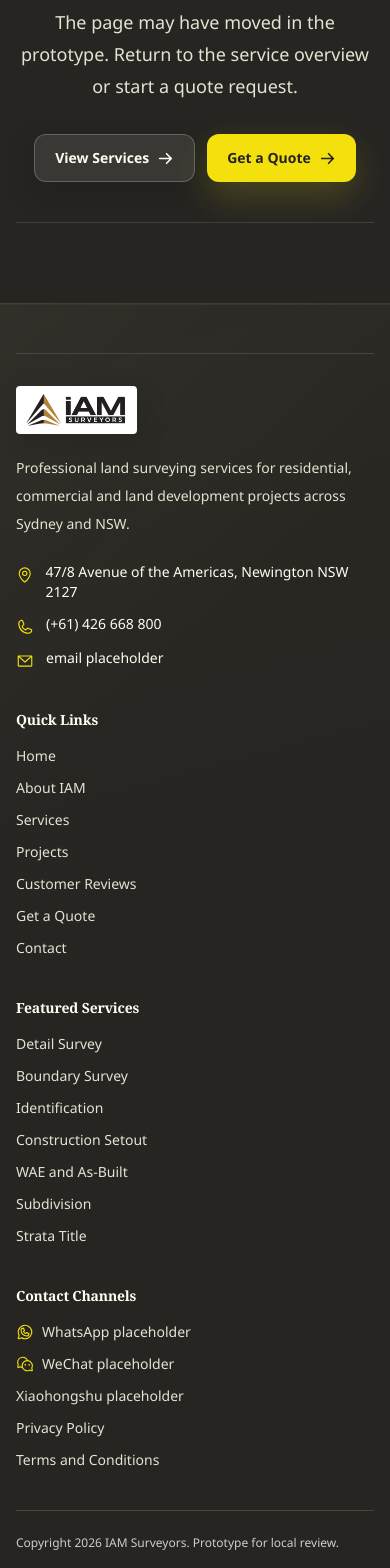
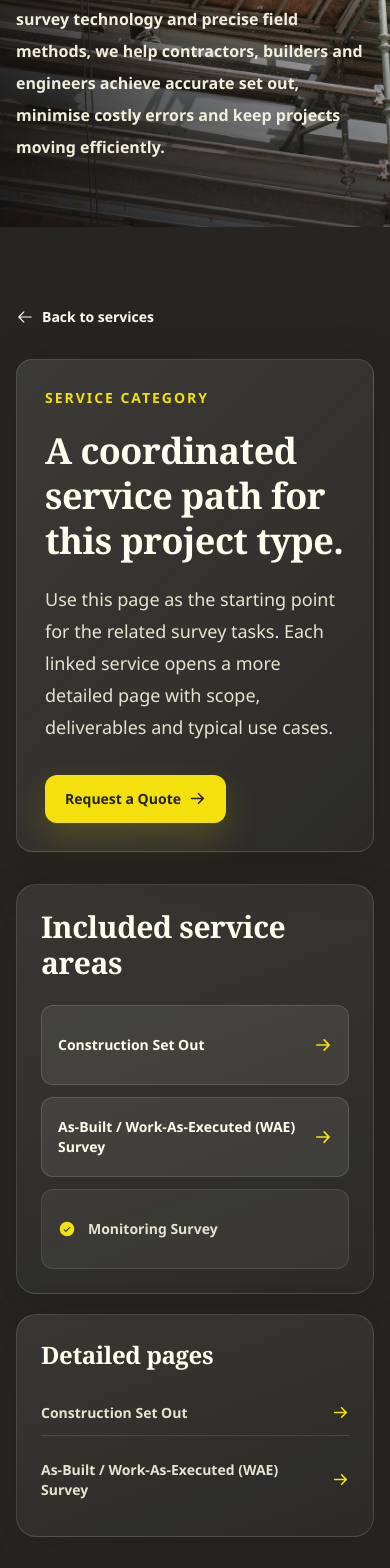
Before and after one commit to simingzhe0206-creator/IAM, a React (Vite) app: page /services/category/construction-surveys in a window 390 px wide. Shown: the part 320-1888 px from the top of the page. Built offline with nearby package versions, Linux system fonts and the light colour scheme.

Commit message:
Add full bleed heroes and service category pages

```diff
--- a/src/App.tsx
+++ b/src/App.tsx
@@ -8,6 +8,7 @@ import { NotFound } from './pages/NotFound';
 import { Projects } from './pages/Projects';
 import { Quote } from './pages/Quote';
 import { Reviews } from './pages/Reviews';
+import { ServiceCategoryDetail } from './pages/ServiceCategoryDetail';
 import { ServiceDetail } from './pages/ServiceDetail';
 import { Services } from './pages/Services';
 
@@ -21,6 +22,7 @@ export default function App() {
           <Route path="/about" element={<About />} />
           <Route path="/about/capabilities" element={<Navigate to="/about" replace />} />
           <Route path="/services" element={<Services />} />
+          <Route path="/services/category/:categorySlug" element={<ServiceCategoryDetail />} />
           <Route path="/services/:slug" element={<ServiceDetail />} />
           <Route path="/projects" element={<Projects />} />
           <Route path="/reviews" element={<Reviews />} />
--- a/src/components/Header.tsx
+++ b/src/components/Header.tsx
@@ -71,8 +71,13 @@ export function Header() {
                   </Link>
                   <div className="mt-3 grid gap-3 md:grid-cols-2">
                     {serviceCategories.map((category) => (
-                      <div key={category.title} className="rounded-xl border border-[#fffdf0]/10 bg-[#fffdf0]/6 p-3">
-                        <div className="text-sm font-extrabold text-[#fffdf0]">{category.title}</div>
+                      <div key={category.slug} className="rounded-xl border border-[#fffdf0]/10 bg-[#fffdf0]/6 p-3">
+                        <Link
+                          to={`/services/category/${category.slug}`}
+                          className="text-sm font-extrabold text-[#fffdf0] transition hover:text-[#f4e00c]"
+                        >
+                          {category.title}
+                        </Link>
                         <div className="mt-2 grid gap-1.5">
                           {category.services.slice(0, 4).map((item) =>
                             item.slug ? (
@@ -88,9 +93,13 @@ export function Header() {
                                 {item.label}
                               </NavLink>
                             ) : (
-                              <span key={`${category.title}-${item.label}`} className="text-xs font-semibold text-[#e6e2d2]/70">
+                              <Link
+                                key={`${category.title}-${item.label}`}
+                                to={`/services/category/${category.slug}`}
+                                className="text-xs font-semibold text-[#e6e2d2]/70 transition hover:text-[#fffdf0]"
+                              >
                                 {item.label}
-                              </span>
+                              </Link>
                             )
                           )}
                         </div>
@@ -177,16 +186,21 @@ export function Header() {
               </nav>
               <div className="mt-5 grid gap-2 border-t border-[#fffdf0]/14 pt-5">
                 {serviceCategories.map((category) => (
-                  <div key={category.title} className="grid gap-2 rounded-xl border border-[#fffdf0]/10 p-3">
-                    <div className="text-sm font-bold text-[#fffdf0]">{category.title}</div>
+                  <div key={category.slug} className="grid gap-2 rounded-xl border border-[#fffdf0]/10 p-3">
+                    <Link
+                      className="text-sm font-bold text-[#fffdf0]"
+                      to={`/services/category/${category.slug}`}
+                      onClick={() => setOpen(false)}
+                    >
+                      {category.title}
+                    </Link>
                     {category.services
-                      .filter((item) => item.slug)
                       .slice(0, 4)
                       .map((item) => (
                         <Link
                           key={`${category.title}-${item.label}`}
                           className="text-sm text-[#e6e2d2]"
-                          to={`/services/${item.slug}`}
+                          to={item.slug ? `/services/${item.slug}` : `/services/category/${category.slug}`}
                           onClick={() => setOpen(false)}
                         >
                           {item.label}
--- a/src/components/PageHero.tsx
+++ b/src/components/PageHero.tsx
@@ -5,22 +5,34 @@ type PageHeroProps = {
 };
 
 export function PageHero({ title, children, image }: PageHeroProps) {
+  if (image) {
+    return (
+      <section className="relative min-h-[64vh] overflow-hidden bg-[#1c1b19]">
+        <img className="absolute inset-0 h-full w-full object-cover image-treatment" src={image} alt="" />
+        <div className="absolute inset-0 bg-gradient-to-r from-[#11100f]/82 via-[#11100f]/44 to-[#11100f]/12" />
+        <div className="absolute inset-0 bg-gradient-to-t from-[#11100f]/64 via-transparent to-[#11100f]/22" />
+        <div className="section-shell relative z-10 flex min-h-[64vh] items-end pb-16 pt-32 md:pb-20 md:pt-40">
+          <div className="max-w-4xl">
+            <h1 className="text-balance text-4xl font-extrabold leading-[1.04] tracking-normal text-[#fffdf0] sm:text-5xl md:text-7xl">
+              {title}
+            </h1>
+            <div className="mt-6 max-w-2xl text-base font-semibold leading-8 text-[#f0eedc] sm:text-lg">{children}</div>
+          </div>
+        </div>
+      </section>
+    );
+  }
+
   return (
     <section className="section-band section-band-hero py-12 md:py-16">
       <div className="section-shell">
-        <div className="grid gap-8 py-4 md:py-8 lg:grid-cols-[1fr_0.82fr] lg:items-stretch">
+        <div className="py-4 md:py-8">
           <div className="flex flex-col justify-center py-6 md:py-12">
             <h1 className="max-w-4xl text-balance text-3xl font-extrabold leading-[1.06] tracking-normal text-[#fffdf0] sm:text-4xl md:text-6xl md:leading-[0.98]">
               {title}
             </h1>
             <div className="mt-6 max-w-2xl text-base leading-8 text-[#e6e2d2] sm:text-lg">{children}</div>
           </div>
-          {image && (
-            <div className="relative min-h-72 overflow-hidden rounded-2xl border border-[#fffdf0]/12 bg-[#262522] shadow-[0_28px_70px_rgba(18,17,16,0.32)]">
-              <img className="absolute inset-0 h-full w-full object-cover image-treatment" src={image} alt="" />
-              <div className="absolute inset-0 bg-gradient-to-br from-[#252422]/4 via-transparent to-[#252422]/12" />
-            </div>
-          )}
         </div>
       </div>
     </section>
--- a/src/content/site.ts
+++ b/src/content/site.ts
@@ -84,6 +84,7 @@ export type Service = {
 };
 
 export type ServiceCategory = {
+  slug: string;
   title: string;
   description: string;
   image: string;
@@ -388,6 +389,7 @@ export const services: Service[] = [
 
 export const serviceCategories: ServiceCategory[] = [
   {
+    slug: 'property-boundary-surveys',
     title: 'Property & Boundary Surveys',
     description:
       "Our property and boundary survey services provide the accurate information needed for property transactions, planning, design and construction. Whether you're confirming legal boundaries, preparing for development or documenting existing site conditions, we deliver reliable survey data you can build on with confidence.",
@@ -401,6 +403,7 @@ export const serviceCategories: ServiceCategory[] = [
     ]
   },
   {
+    slug: 'construction-surveys',
     title: 'Construction Surveys',
     description:
       'Our construction survey services support projects from initial site establishment through to final completion. Using modern survey technology and precise field methods, we help contractors, builders and engineers achieve accurate set out, minimise costly errors and keep projects moving efficiently.',
@@ -412,6 +415,7 @@ export const serviceCategories: ServiceCategory[] = [
     ]
   },
   {
+    slug: 'development-cadastral-surveys',
     title: 'Development & Cadastral Surveys',
     description:
       'Our cadastral surveying team provides professional surveying solutions for land development projects of all sizes. From subdivisions and strata developments to easements and title boundary matters, we deliver accurate surveys that support planning approvals, land registration and successful project delivery.',
@@ -426,6 +430,7 @@ export const serviceCategories: ServiceCategory[] = [
     ]
   },
   {
+    slug: 'spatial-digital-surveys',
     title: 'Spatial & Digital Surveys',
     description:
       'We capture high-quality spatial data using advanced laser scanning, GNSS, drone and digital surveying technologies. Our digital survey solutions provide accurate, information-rich datasets that support design, asset management, Building Information Modelling (BIM) and digital engineering workflows.',
@@ -438,6 +443,7 @@ export const serviceCategories: ServiceCategory[] = [
     ]
   },
   {
+    slug: 'infrastructure-utility-surveys',
     title: 'Infrastructure & Utility Surveys',
     description:
       'Our infrastructure and utility survey services provide accurate information for roads, public spaces and underground assets. We work alongside engineers, councils and contractors to deliver reliable survey data that supports planning, design, construction and ongoing asset management.',
--- a/src/pages/Home.tsx
+++ b/src/pages/Home.tsx
@@ -61,37 +61,8 @@ export function Home() {
         </div>
       </section>
 
-      <section className="section-band section-band-hero py-14 md:py-16">
+      <section className="section-band section-band-hero py-16 md:py-20">
         <div className="section-shell">
-          <div className="overflow-hidden">
-            <div className="grid gap-10 lg:grid-cols-[0.82fr_1.18fr] lg:items-center">
-              <div className="max-w-2xl">
-                <h2 className="text-balance text-4xl font-extrabold tracking-normal text-[#fffdf0] md:text-5xl">
-                  About IAM
-                </h2>
-                <p className="mt-5 max-w-2xl text-lg leading-8 text-[#e6e2d2]">
-                  IAM Surveyors supports property owners, architects, builders and development teams with survey plans,
-                  title documentation and practical project coordination.
-                </p>
-              </div>
-              <div className="glass-panel rounded-2xl p-7 md:p-9">
-                <div className="text-sm font-bold uppercase tracking-[0.14em] text-[#f4e00c]">Company introduction</div>
-                <p className="mt-4 text-lg leading-8 text-[#e6e2d2]">
-                  A dedicated company introduction can be added here once the final approved copy is ready. The layout is
-                  prepared for a concise professional overview, capability statement and local NSW service positioning.
-                </p>
-              </div>
-            </div>
-
-            <div className="grid gap-3 border-y border-[#fffdf0]/12 py-5 md:grid-cols-5">
-              {audience.map((item) => (
-                <div key={item} className="rounded-xl border border-[#fffdf0]/12 bg-[#fffdf0]/7 px-4 py-3 text-center text-sm font-bold text-[#e6e2d2]">
-                  {item}
-                </div>
-              ))}
-            </div>
-
-            <section className="py-14 md:py-16">
           <div className="flex flex-col justify-between gap-6 md:flex-row md:items-end">
             <div>
               <h2 className="text-balance text-4xl font-extrabold tracking-normal text-[#fffdf0] md:text-5xl">
@@ -111,7 +82,7 @@ export function Home() {
             {serviceCategories.map((category, index) => (
               <Link
                 key={category.title}
-                    to="/services"
+                to={`/services/category/${category.slug}`}
                 className={`group surface-card relative min-h-[360px] overflow-hidden p-5 transition duration-500 hover:-translate-y-1 hover:border-[#f4e00c]/75 ${
                   index === 0 || index === 2 ? 'lg:translate-y-6' : ''
                 }`}
@@ -138,7 +109,33 @@ export function Home() {
               </Link>
             ))}
           </div>
+        </div>
       </section>
+
+      <section className="relative min-h-[76vh] overflow-hidden bg-[#1c1b19]">
+        <img className="absolute inset-0 h-full w-full object-cover image-treatment" src={assets.aboutBg} alt="" />
+        <div className="absolute inset-0 bg-gradient-to-r from-[#11100f]/82 via-[#11100f]/42 to-[#11100f]/12" />
+        <div className="absolute inset-0 bg-gradient-to-t from-[#11100f]/70 via-transparent to-[#11100f]/16" />
+        <div className="section-shell relative z-10 flex min-h-[76vh] items-end pb-16 pt-24 md:pb-20 md:pt-32">
+          <div className="max-w-4xl">
+            <p className="text-sm font-bold uppercase tracking-[0.14em] text-[#f4e00c]">About IAM</p>
+            <h2 className="mt-5 text-balance text-4xl font-extrabold tracking-normal text-[#fffdf0] md:text-6xl">
+              Survey plans, title documentation and practical project coordination.
+            </h2>
+            <p className="mt-5 max-w-3xl text-lg font-semibold leading-8 text-[#f0eedc]">
+              IAM Surveyors supports property owners, architects, builders and development teams with accurate survey
+              information across Sydney and NSW.
+            </p>
+            <div className="mt-8 grid gap-3 sm:grid-cols-2 lg:grid-cols-5">
+              {audience.map((item) => (
+                <div
+                  key={item}
+                  className="rounded-xl border border-[#fffdf0]/18 bg-[#11100f]/42 px-4 py-3 text-center text-sm font-bold text-[#fffdf0] backdrop-blur-sm"
+                >
+                  {item}
+                </div>
+              ))}
+            </div>
           </div>
         </div>
       </section>
--- /dev/null
+++ b/src/pages/ServiceCategoryDetail.tsx
@@ -0,0 +1,99 @@
+import { ArrowLeft, ArrowRight, CheckCircle } from '@phosphor-icons/react';
+import { Link, Navigate, useParams } from 'react-router-dom';
+import { ButtonLink } from '../components/ButtonLink';
+import { PageHero } from '../components/PageHero';
+import { serviceCategories } from '../content/site';
+
+export function ServiceCategoryDetail() {
+  const { categorySlug } = useParams();
+  const category = serviceCategories.find((item) => item.slug === categorySlug);
+
+  if (!category) {
+    return <Navigate to="/services" replace />;
+  }
+
+  const linkedServices = category.services.filter((item) => item.slug);
+
+  return (
+    <>
+      <PageHero title={category.title} image={category.image}>
+        {category.description}
+      </PageHero>
+
+      <section className="py-20 md:py-28">
+        <div className="section-shell">
+          <Link className="mb-8 inline-flex items-center gap-2 text-sm font-bold text-[#fffdf0]" to="/services">
+            <ArrowLeft size={18} />
+            Back to services
+          </Link>
+
+          <div className="grid gap-8 lg:grid-cols-[0.78fr_1.22fr] lg:items-start">
+            <aside className="glass-panel rounded-2xl p-7 md:p-9">
+              <p className="text-sm font-bold uppercase tracking-[0.14em] text-[#f4e00c]">Service category</p>
+              <h2 className="mt-5 text-balance text-4xl font-extrabold leading-tight text-[#fffdf0]">
+                A coordinated service path for this project type.
+              </h2>
+              <p className="mt-5 text-lg leading-8 text-[#e6e2d2]">
+                Use this page as the starting point for the related survey tasks. Each linked service opens a more
+                detailed page with scope, deliverables and typical use cases.
+              </p>
+              <div className="mt-8">
+                <ButtonLink to="/quote">Request a Quote</ButtonLink>
+              </div>
+            </aside>
+
+            <div className="grid gap-5">
+              <div className="surface-card p-6 md:p-7">
+                <h2 className="text-3xl font-extrabold text-[#fffdf0]">Included service areas</h2>
+                <div className="mt-6 grid gap-3 sm:grid-cols-2">
+                  {category.services.map((item) =>
+                    item.slug ? (
+                      <Link
+                        key={item.label}
+                        to={`/services/${item.slug}`}
+                        className="group flex min-h-20 items-center justify-between gap-4 rounded-xl border border-[#fffdf0]/14 bg-[#fffdf0]/8 px-4 py-3 text-sm font-bold text-[#fffdf0] transition hover:border-[#f4e00c]/70 hover:bg-[#fffdf0]/12"
+                      >
+                        <span>{item.label}</span>
+                        <ArrowRight
+                          className="shrink-0 text-[#f4e00c] transition group-hover:translate-x-0.5"
+                          size={18}
+                          weight="bold"
+                        />
+                      </Link>
+                    ) : (
+                      <div
+                        key={item.label}
+                        className="flex min-h-20 items-center gap-3 rounded-xl border border-[#fffdf0]/10 bg-[#fffdf0]/6 px-4 py-3 text-sm font-bold text-[#e6e2d2]"
+                      >
+                        <CheckCircle className="shrink-0 text-[#f4e00c]" size={18} weight="fill" />
+                        {item.label}
+                      </div>
+                    )
+                  )}
+                </div>
+              </div>
+
+              {linkedServices.length > 0 && (
+                <div className="surface-card p-6 md:p-7">
+                  <h2 className="text-2xl font-extrabold text-[#fffdf0]">Detailed pages</h2>
+                  <div className="mt-5 grid gap-3">
+                    {linkedServices.map((item) => (
+                      <Link
+                        key={`${item.label}-${item.slug}`}
+                        to={`/services/${item.slug}`}
+                        className="flex items-center justify-between gap-4 border-b border-[#fffdf0]/12 py-3 text-sm font-semibold text-[#e6e2d2] transition last:border-b-0 hover:text-[#fffdf0]"
+                      >
+                        {item.label}
+                        <ArrowRight className="shrink-0 text-[#f4e00c]" size={17} weight="bold" />
+                      </Link>
+                    ))}
+                  </div>
+                </div>
+              )}
+            </div>
+          </div>
+        </div>
+      </section>
+    </>
+  );
+}
--- a/src/pages/Services.tsx
+++ b/src/pages/Services.tsx
@@ -1,3 +1,4 @@
+import { Link } from 'react-router-dom';
 import { ButtonLink } from '../components/ButtonLink';
 import { PageHero } from '../components/PageHero';
 import { ServiceCard } from '../components/ServiceCard';
@@ -15,8 +16,9 @@ export function Services() {
         <div className="section-shell">
           <div className="grid gap-5 lg:grid-cols-5">
             {serviceCategories.map((category, index) => (
-              <article
+              <Link
                 key={category.title}
+                to={`/services/category/${category.slug}`}
                 className={`surface-card relative min-h-[420px] overflow-hidden p-5 ${index % 2 ? 'lg:translate-y-8' : ''}`}
               >
                 <img className="absolute inset-0 h-full w-full object-cover opacity-38 image-treatment" src={category.image} alt="" />
@@ -35,7 +37,7 @@ export function Services() {
                     ))}
                   </div>
                 </div>
-              </article>
+              </Link>
             ))}
           </div>
         </div>
```
Also changed, not shown: public/images/iam-update/service-construction-setout.jpg, public/images/iam-update/service-identification.jpg. Lines whose indentation alone changed are shown as unchanged.
